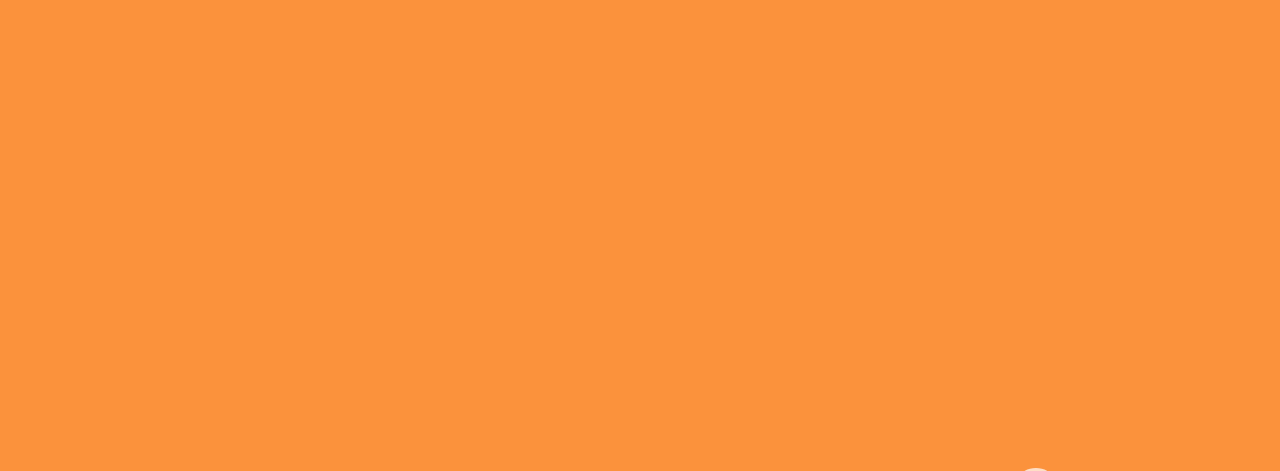
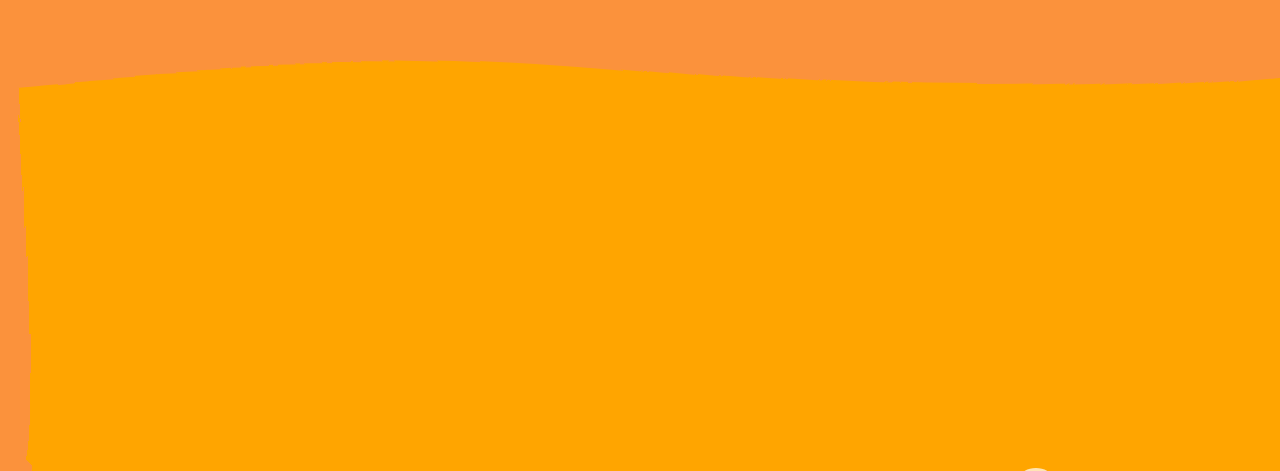
Before and after one commit to betterthanhajin/Yu.my, a Next.js app: page / in a window 1280 px wide. Shown: the part 329-800 px from the top of the page. Built offline with nearby package versions, Linux system fonts and the light colour scheme.

Commit message:
fix: debug

```diff
--- a/app/page.tsx
+++ b/app/page.tsx
@@ -36,8 +36,8 @@ function FlowingLiquidEffect({ tiltX }: { tiltX: number }) {
       >
         <defs>
           <linearGradient id="orangeJuice" x1="0%" y1="0%" x2="100%" y2="100%">
-            <stop offset="0%" stopColor="transparent" />
-            <stop offset="100%" stopColor="transparent" />
+            <stop offset="0%" stopColor="#FFA500" />
+            <stop offset="100%" stopColor="#FFA500" />
           </linearGradient>
           <filter id="turbulence">
             <feTurbulence
```
